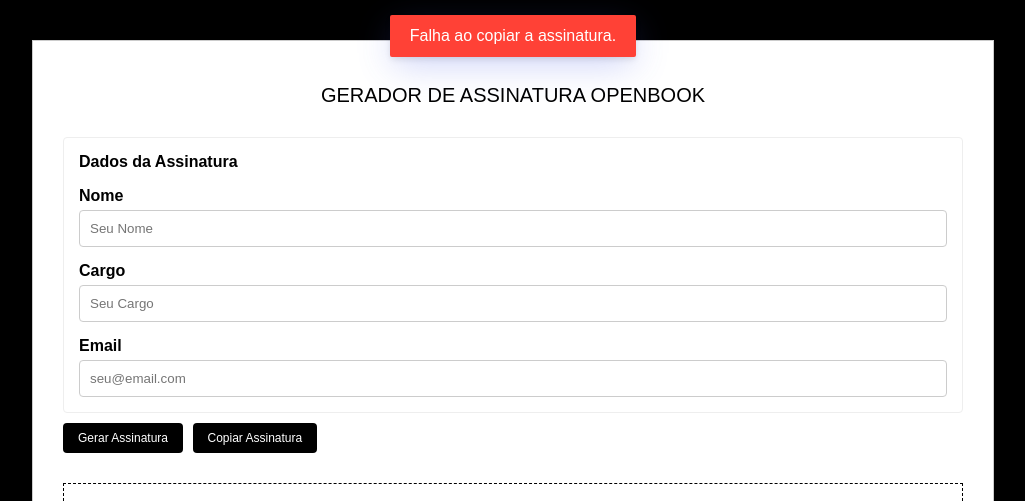
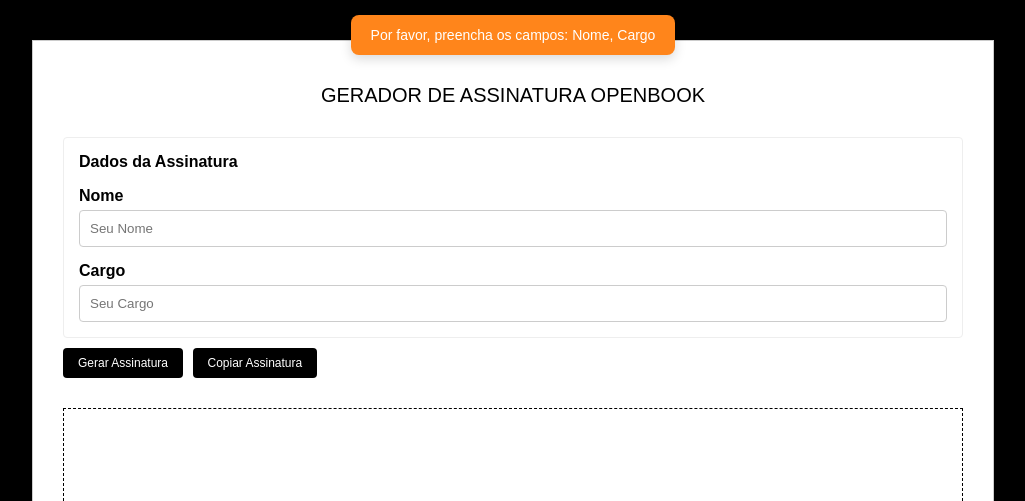
Before and after one commit to thael92/assinatura-html-openbook, a plain HTML site: page index.html in a window 1280 px wide. Both pictures are taken after a click on the button "Copiar Assinatura". Shown: the top 501 px of the page, without its empty margins (127-1152 px from the left). Drawn offline with nearby package versions, Linux system fonts and the light colour scheme.

Commit message:
remoção do campo é email

```diff
--- a/index.html
+++ b/index.html
@@ -38,6 +38,9 @@
       border-radius: 4px;
       border: 1px solid #ccc;
       box-sizing: border-box;
+    }
+    input[type="email"]{
+      display: none;
     }
     #preview {
       margin-top: 30px;
@@ -88,7 +91,6 @@
         <label>Cargo</label>
         <input type="text" id="cargo" placeholder="Seu Cargo">
 
-        <label>Email</label>
         <input type="email" id="email" placeholder="seu@email.com">
     </div>
 
@@ -175,10 +177,58 @@
       document.getElementById('codigoHTML').value = document.getElementById('preview').innerHTML;
     }
 
+    function validarCamposObrigatorios() {
+      const nome = document.getElementById('nome').value.trim();
+      const cargo = document.getElementById('cargo').value.trim();
+      const email = document.getElementById('email').value.trim();
+
+      const camposVazios = [];
+
+      if (!nome) camposVazios.push('Nome');
+      if (!cargo) camposVazios.push('Cargo');
+
+
+      return camposVazios;
+    }
+
+    function mostrarNotificacao(mensagem, tipo = 'sucesso') {
+      const cores = {
+        sucesso: '#2ecc40',
+        erro: '#ff4136',
+        aviso: '#ff851b'
+      };
+
+      Toastify({
+        text: mensagem,
+        duration: 4000,
+        gravity: "top",
+        position: "center",
+        backgroundColor: cores[tipo],
+        style: {
+          borderRadius: "8px",
+          fontSize: "14px",
+          fontWeight: "500",
+          boxShadow: "0 4px 12px rgba(0,0,0,0.15)"
+        }
+      }).showToast();
+    }
+
     async function copiarAssinatura() {
+      // Verificar se os campos obrigatórios estão preenchidos
+      const camposVazios = validarCamposObrigatorios();
+
+      if (camposVazios.length > 0) {
+        const mensagem = camposVazios.length === 1
+          ? `Por favor, preencha o campo: ${camposVazios[0]}`
+          : `Por favor, preencha os campos: ${camposVazios.join(', ')}`;
+
+        mostrarNotificacao(mensagem, 'aviso');
+        return;
+      }
+
       const preview = document.getElementById("preview");
       if (!preview.innerHTML.trim()) {
-        Toastify({ text: "Gere a assinatura primeiro.", duration: 3000, gravity: "top", position: "center", backgroundColor: "#ff4136" }).showToast();
+        mostrarNotificacao("Gere a assinatura primeiro clicando no botão 'Gerar Assinatura'.", 'erro');
         return;
       }
 
@@ -195,10 +245,10 @@
           'text/plain': textBlob
         });
         await navigator.clipboard.write([clipboardItem]);
-        Toastify({ text: "Assinatura copiada para a área de transferência.", duration: 3000, gravity: "top", position: "center", backgroundColor: "#2ecc40" }).showToast();
+        mostrarNotificacao(" Assinatura copiada com sucesso!", 'sucesso');
       } catch (err) {
         console.error('Falha ao copiar: ', err);
-        Toastify({ text: "Falha ao copiar a assinatura.", duration: 3000, gravity: "top", position: "center", backgroundColor: "#ff4136" }).showToast();
+        mostrarNotificacao("❌ Erro ao copiar a assinatura. Tente novamente.", 'erro');
       }
     }
 
```
